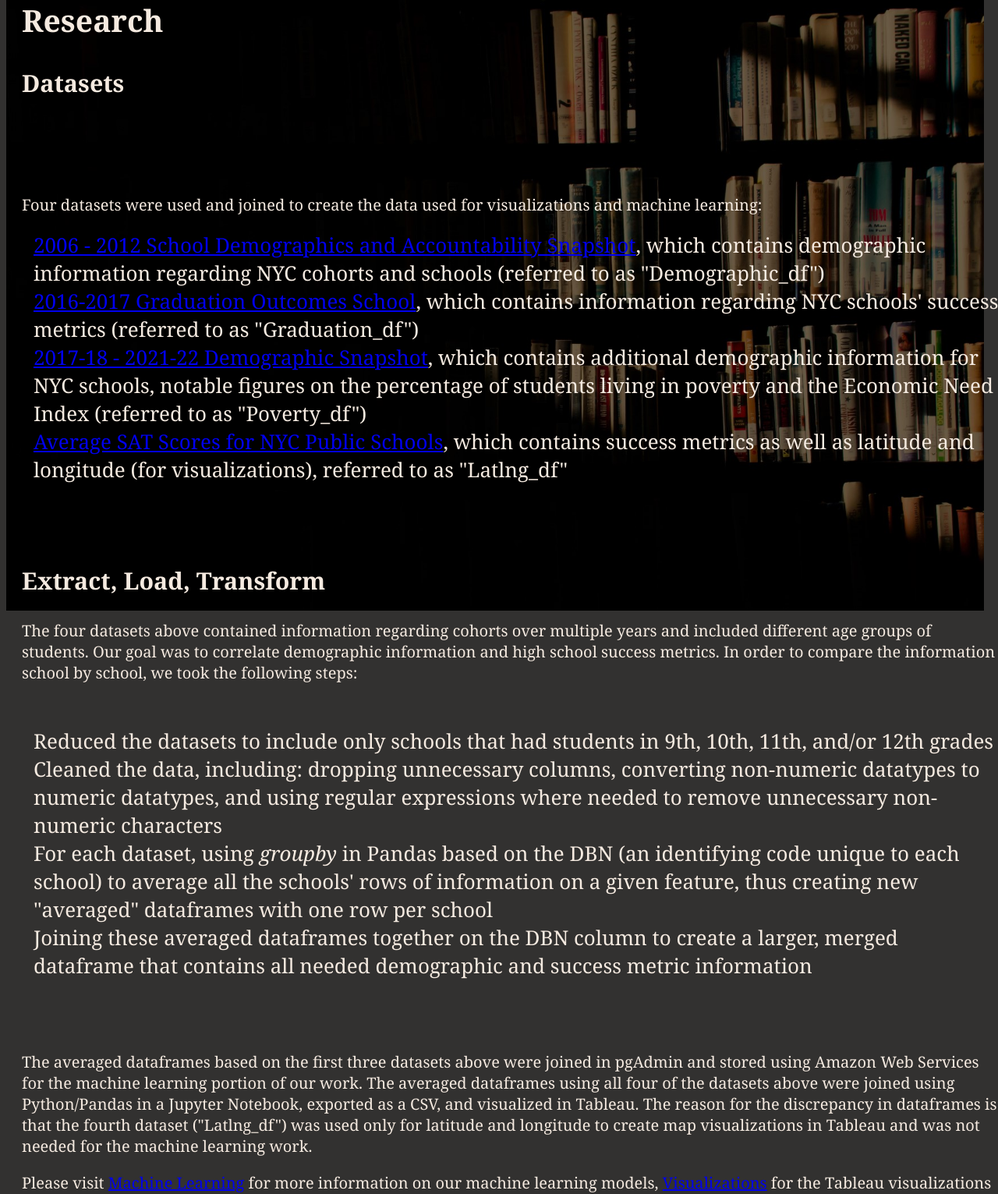
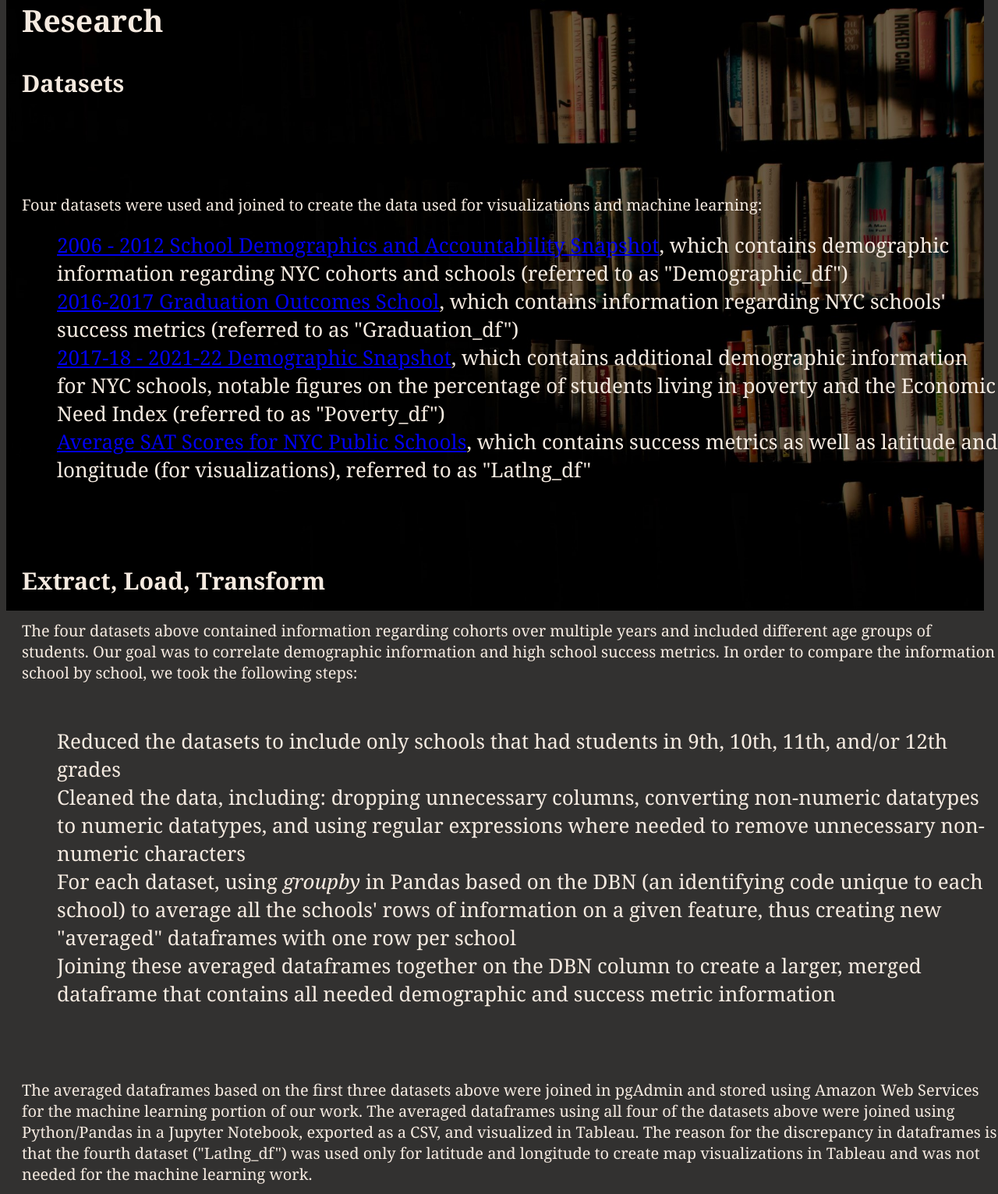
Before and after one commit to divish16/NYC-Student-Success-Predictions, a PHP site: page /research.html in a window 1280 px wide. Shown: the part 91-1622 px from the top of the page at 78% size. Run offline with PHP 8.4, Linux system fonts and the light colour scheme.

Commit message:
Update style.css

```diff
--- a/website_deployment/static/style.css
+++ b/website_deployment/static/style.css
@@ -115,5 +115,5 @@
 }
 
 #marg div {
-  margin-left: 15px
+  margin-left: 45px
 }
```
